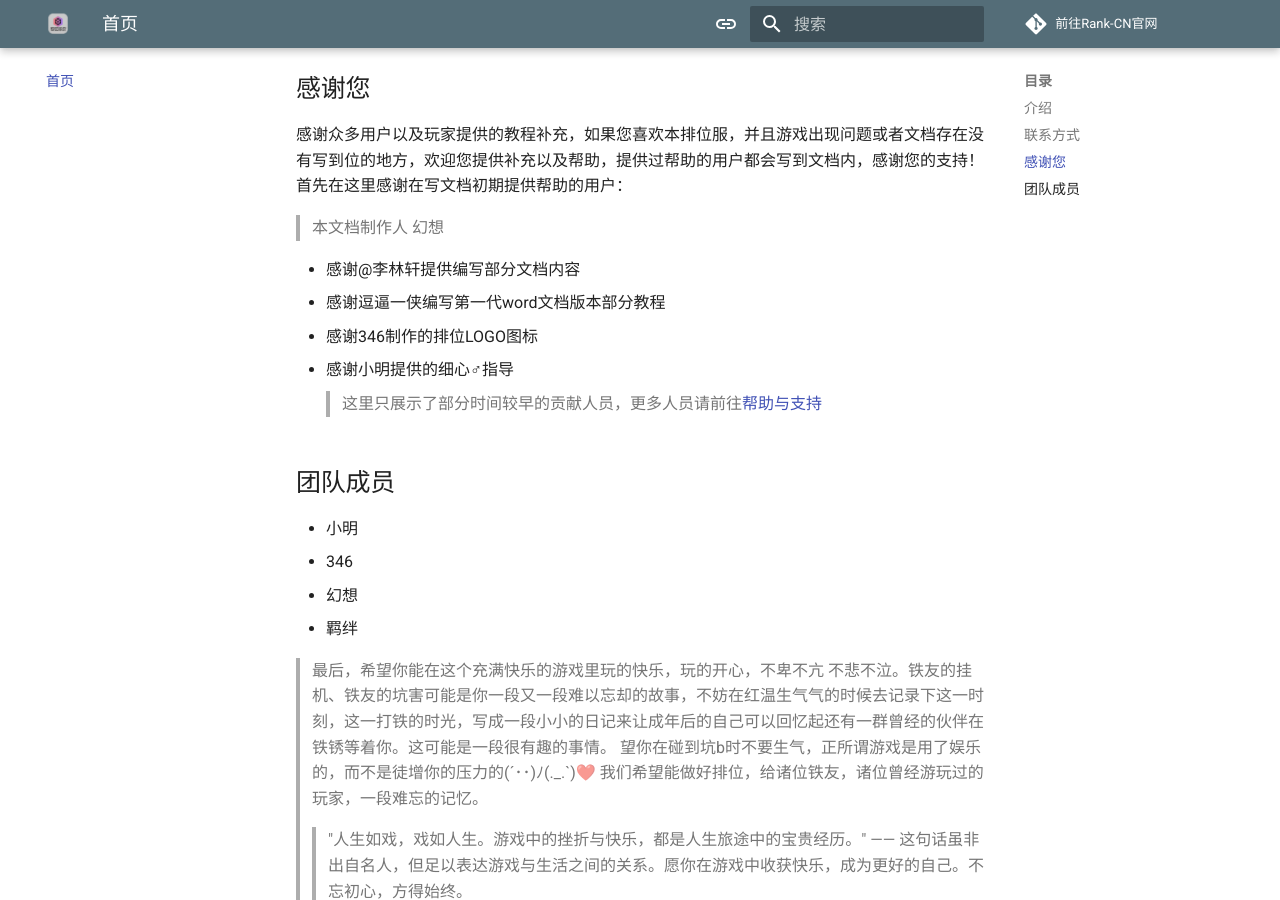
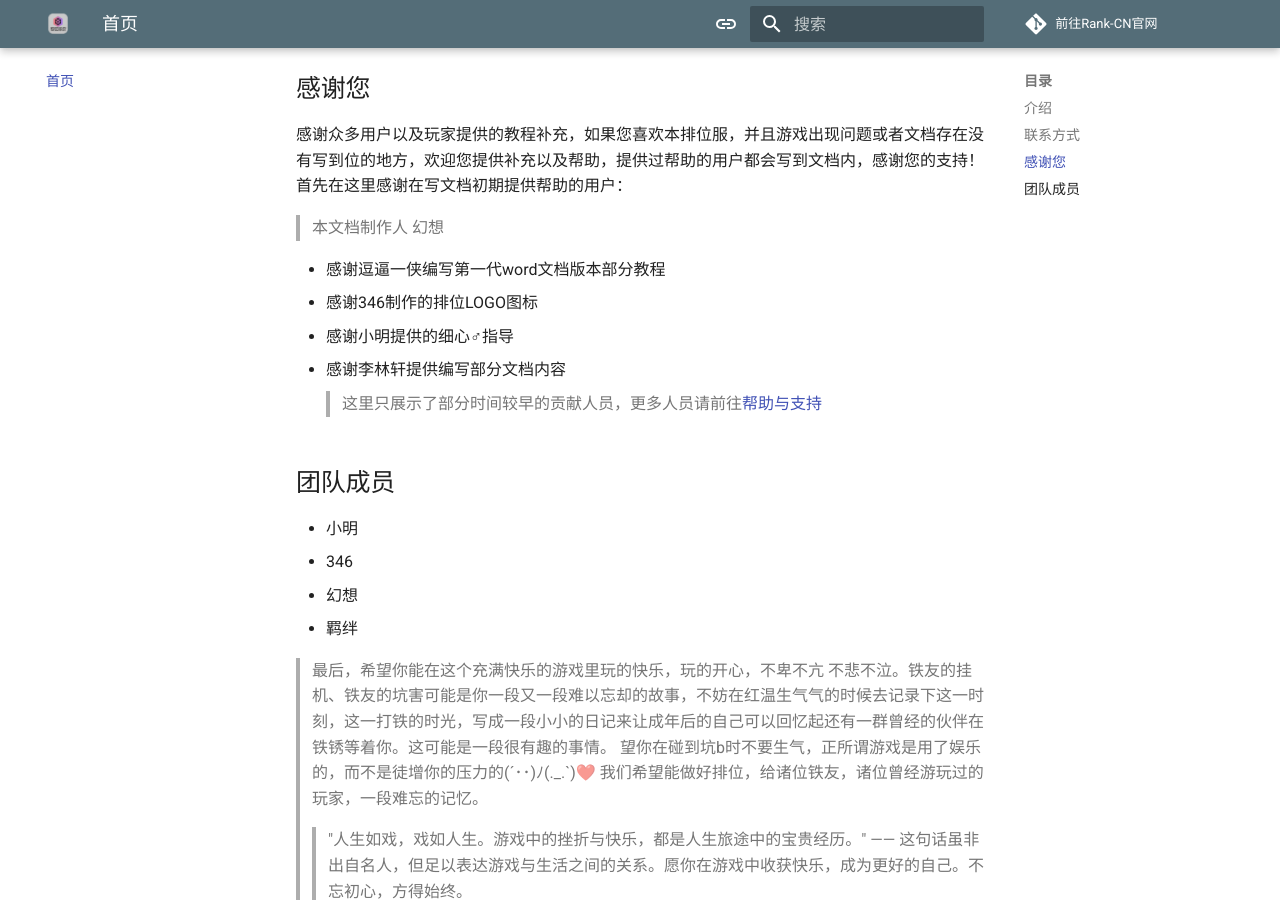
Before and after one commit to Mitpoppy/rw-rank-docs, an MkDocs documentation site: the page built from docs/index.md, in a window 1280 px wide and 900 px high, scrolled down 978 px. Built offline with MkDocs 1.6.1 and Material for MkDocs 9.7.7, drawn with Linux system fonts in a browser that asks for light colours.

```diff
--- a/docs/index.md
+++ b/docs/index.md
@@ -17,10 +17,10 @@ Q群：[370158232](http://qm.qq.com/cgi-bin/qm/qr?_wv=1027&k=SJL2UIorufO3dSU7urO
 
 > 本文档制作人 幻想
 
-- 感谢@李林轩提供编写部分文档内容
 - 感谢逗逼一侠编写第一代word文档版本部分教程
 - 感谢346制作的排位LOGO图标
 - 感谢小明提供的细心♂指导
+- 感谢李林轩提供编写部分文档内容
 > 这里只展示了部分时间较早的贡献人员，更多人员请前往[帮助与支持](/帮助与支持)
 
 ## 团队成员
```
